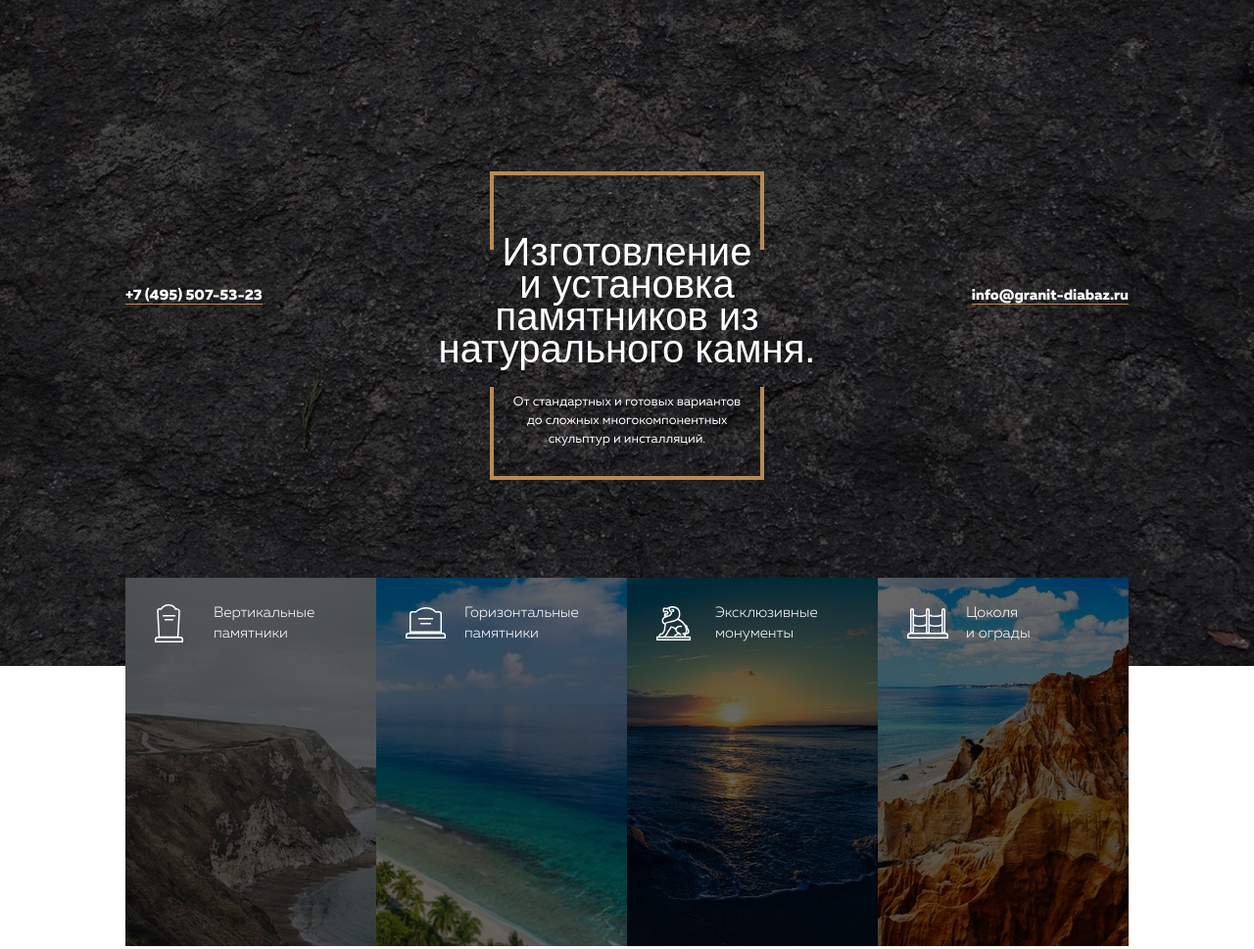
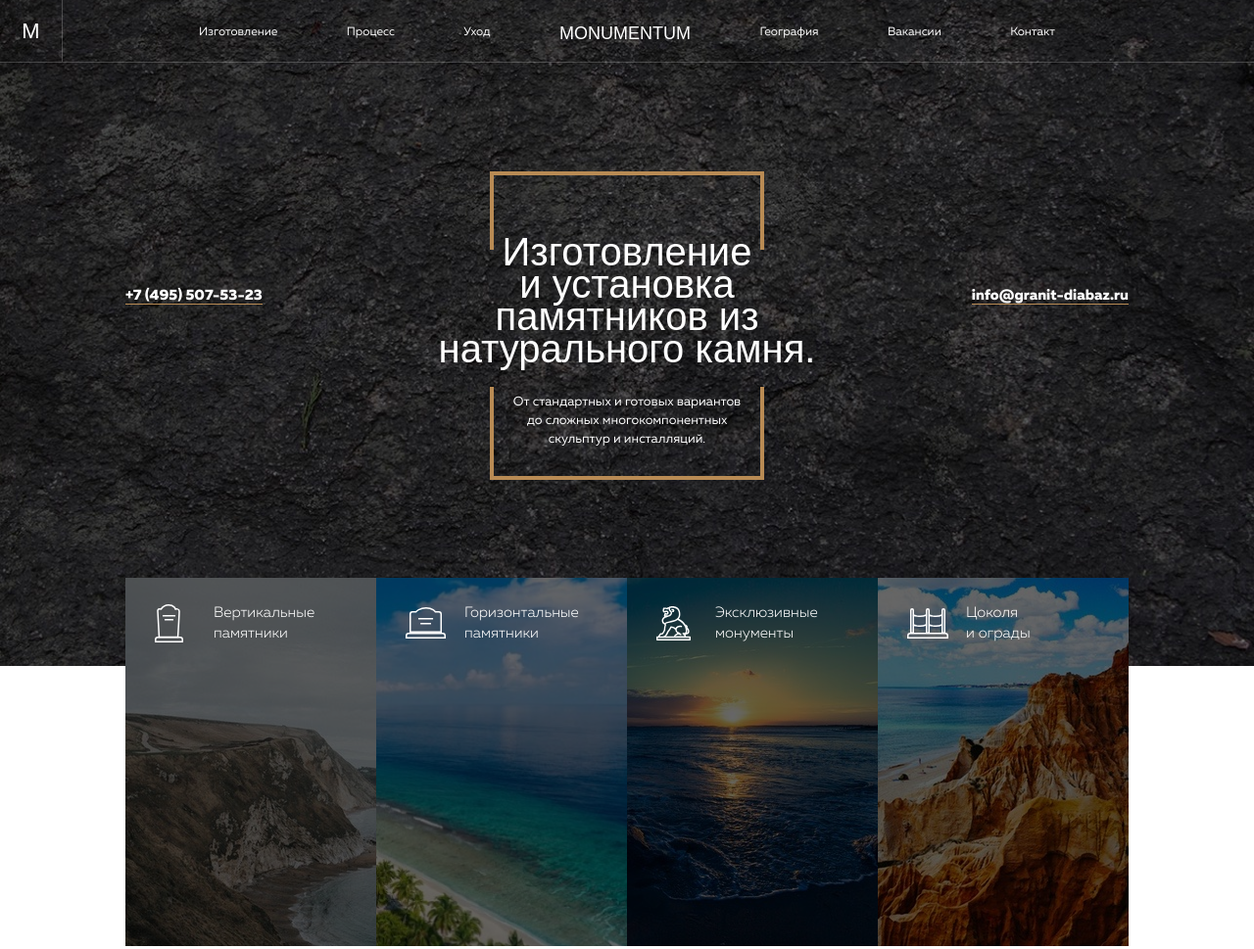
Before and after one commit to evgenyzhernoklev/monumentum, a website: page src/index.html in a window 1280 px wide. Shown: the top 969 px of the page at 98% size. Drawn offline with nearby package versions, Linux system fonts and the light colour scheme; files that its build step writes are made by us from their sources; files whose address does not match are found by name.

Commit message:
Add menu

```diff
--- a/src/css/menu.scss
+++ b/src/css/menu.scss
@@ -0,0 +1,82 @@
+.menu {
+  height: 64px;
+  position: fixed;
+  z-index: 99;
+  top: 0;
+  left: 0;
+  right: 0;
+  padding: 0 200px;
+  background-color: transparent;
+  border-bottom: 1px solid rgba(255,255,255, 0.2);
+  text-align: center;
+}
+
+.menu__logo {
+  position: absolute;
+  top: 0;
+  left: 0;
+  display: inline-block;
+  height: 100%;
+  width: 64px;
+  border-right: 1px solid rgba(255,255,255, 0.2);
+  font: 22px/64px $bodoni;
+  text-align: center;
+  text-transform: uppercase;
+  color: $white;
+}
+
+.menuPhone {
+  position: absolute;
+  top: 0;
+  right: 0;
+  width: 200px;
+  line-height: 64px;
+  text-align: center;
+  @include hide();
+}
+
+.menuPhone__link {
+  font: 12px/18px $muller-extrabold;
+  color: $white;
+
+  &:hover {
+    color: $gold;
+  }
+}
+
+
+// menu
+.menuList {
+  font-size: 0;
+  white-space: nowrap;
+}
+
+.menuListItem {
+  display: inline-block;
+  margin-right: 8%;
+  line-height: 64px;
+
+  &:last-child {
+    margin-right: 0;
+  }
+}
+
+.menuListItem--logo {
+  .menuListItem__link {
+    margin-top: 3px;
+    font: 18px/18px $bodoni;
+    text-transform: uppercase;
+  }
+}
+
+.menuListItem__link {
+  display: inline-block;
+  font: 12px/18px $muller-regular;
+  color: $white;
+  vertical-align: middle;
+
+  &:hover,
+  .is-active {
+    color: $gold;
+  }
+}
--- a/src/index.html
+++ b/src/index.html
@@ -8,7 +8,33 @@
 </head>
 <body>
 	<nav class="menu">
-
+		<a class="menu__logo" href="/">m</a>
+		<div class="menu__phone menuPhone">
+			<a class="menuPhone__link" href="tel:+74955075323">+7 (495) 507-53-23</a>
+		</div>
+		<ul class="menu__list menuList">
+			<li class="menuList__item menuListItem">
+				<a class="menuListItem__link" href="#production">Изготовление</a>
+			</li>
+			<li class="menuList__item menuListItem">
+				<a class="menuListItem__link" href="#steps">Процесс</a>
+			</li>
+			<li class="menuList__item menuListItem">
+				<a class="menuListItem__link" href="#care">Уход</a>
+			</li>
+			<li class="menuList__item menuListItem menuListItem--logo">
+				<a class="menuListItem__link" href="#care">monumentum</a>
+			</li>
+			<li class="menuList__item menuListItem">
+				<a class="menuListItem__link" href="#map">География</a>
+			</li>
+			<li class="menuList__item menuListItem">
+				<a class="menuListItem__link" href="#vacancies">Вакансии</a>
+			</li>
+			<li class="menuList__item menuListItem">
+				<a class="menuListItem__link" href="#contacts">Контакт</a>
+			</li>
+		</ul>
 	</nav>
 
 
```
Also changed, not shown: build/css/app.css, build/index.html.
